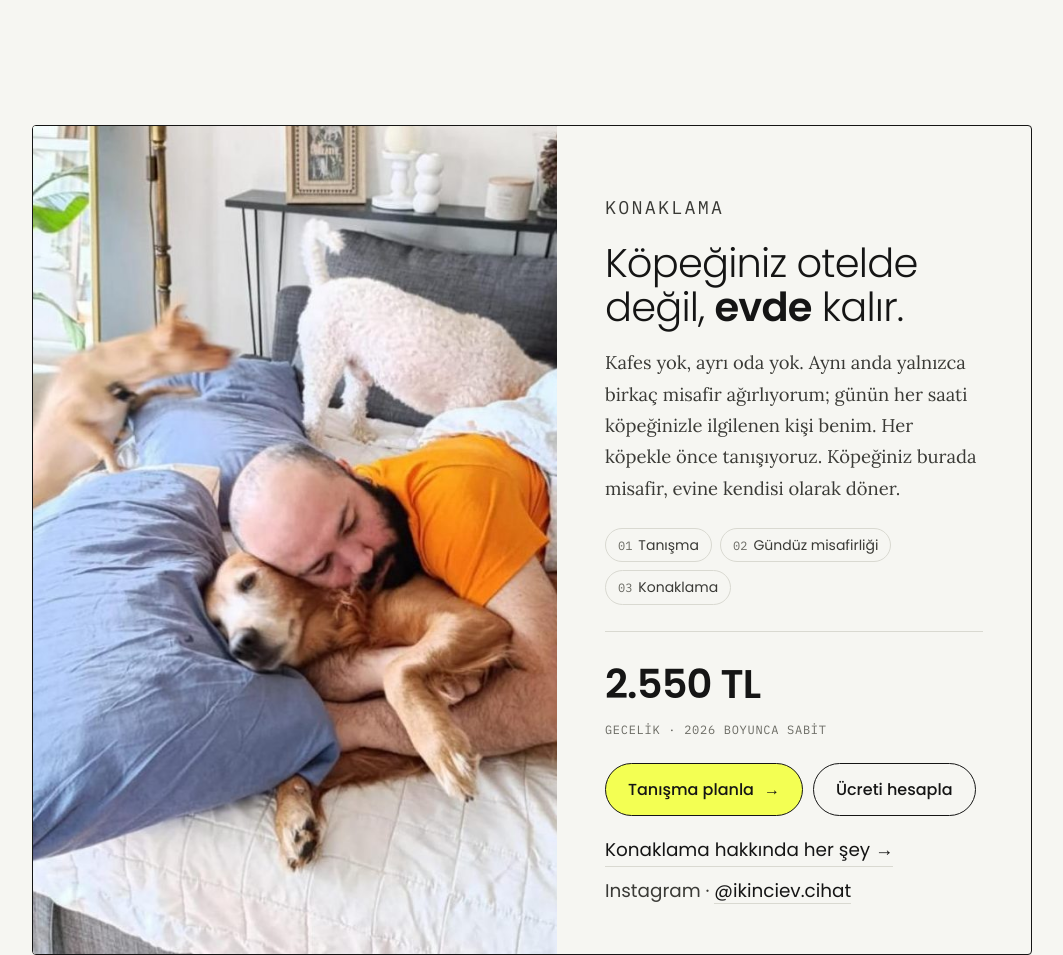
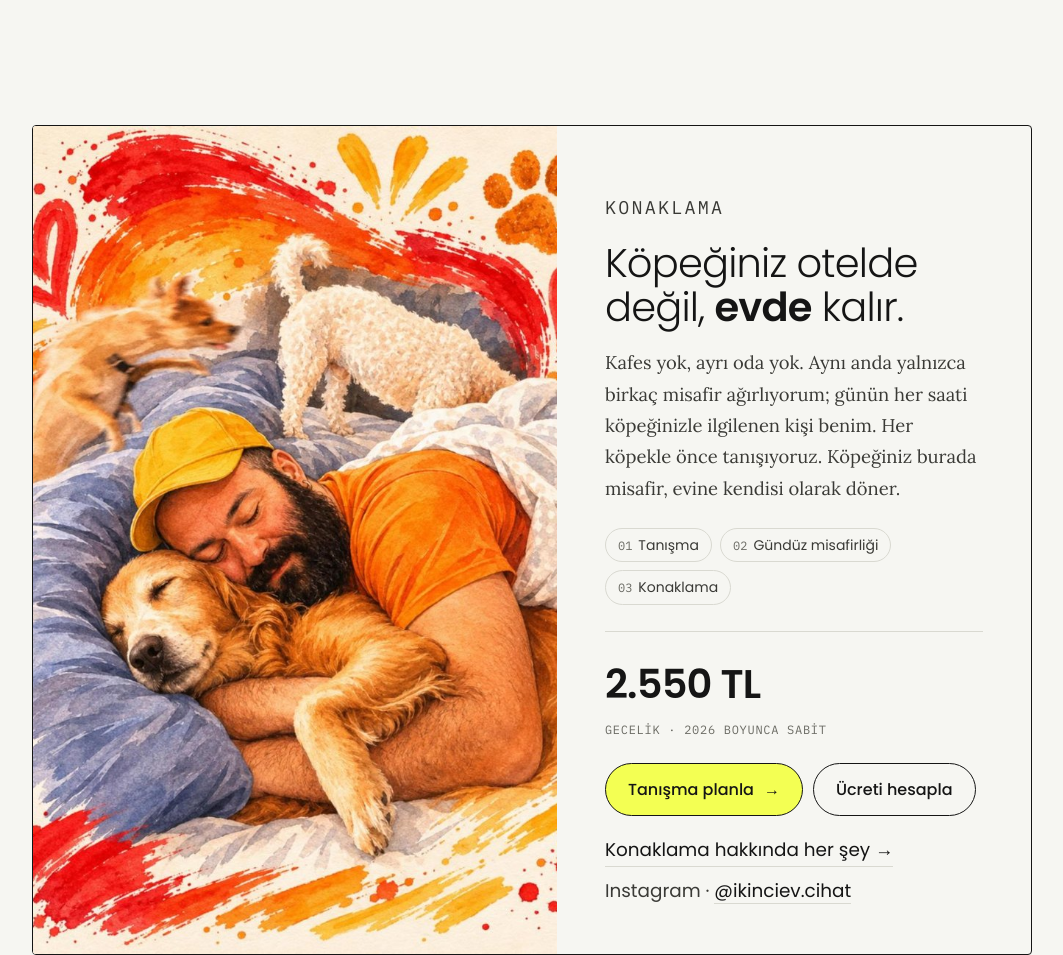
Before and after one commit to mehmetckeles/mehmetcihatkeles, a plain HTML site: page index.html in a window 1280 px wide. Shown: the part 992-1947 px from the top of the page, without its empty margins (108-1171 px from the left). Drawn offline with Linux system fonts and the light colour scheme.

Commit message:
Ana sayfa: şapkası düzeltilen portre ve konaklama kartına yatak çizimi
Co-Authored-By: Claude Opus 5.5 <noreply@anthropic.com>
Claude-Session: https://claude.ai/code/session_01EJoUSRqaGEYD4awf9hkBRE

```diff
--- a/index.html
+++ b/index.html
@@ -69,7 +69,7 @@
     <div class="wrap">
       <div class="stay-card">
         <div class="stay-photo">
-          <picture><source media="(min-width:860px)" srcset="img/konaklama-1.jpg"><img src="img/konaklama-kart.jpg" alt="Mehmet Cihat Keleş, misafir köpeklerle birlikte yatakta uyurken" loading="lazy" style="object-position:50% 45%"></picture>
+          <picture><source media="(min-width:860px)" srcset="img/konaklama-cizim.jpg"><img src="img/konaklama-cizim-kart.jpg" alt="Sarı şapkalı Mehmet Cihat Keleş, yatakta bir golden retrievera sarılmış uyurken; arkada iki köpek daha. Suluboya çizim" loading="lazy" style="object-position:50% 50%"></picture>
         </div>
         <div class="stay-body">
           <p class="label">Konaklama</p>
```
Also changed, not shown: img/konaklama-cizim-kart.jpg (added), img/konaklama-cizim.jpg (added), img/konaklama-kart.jpg (deleted), img/portre.jpg.
